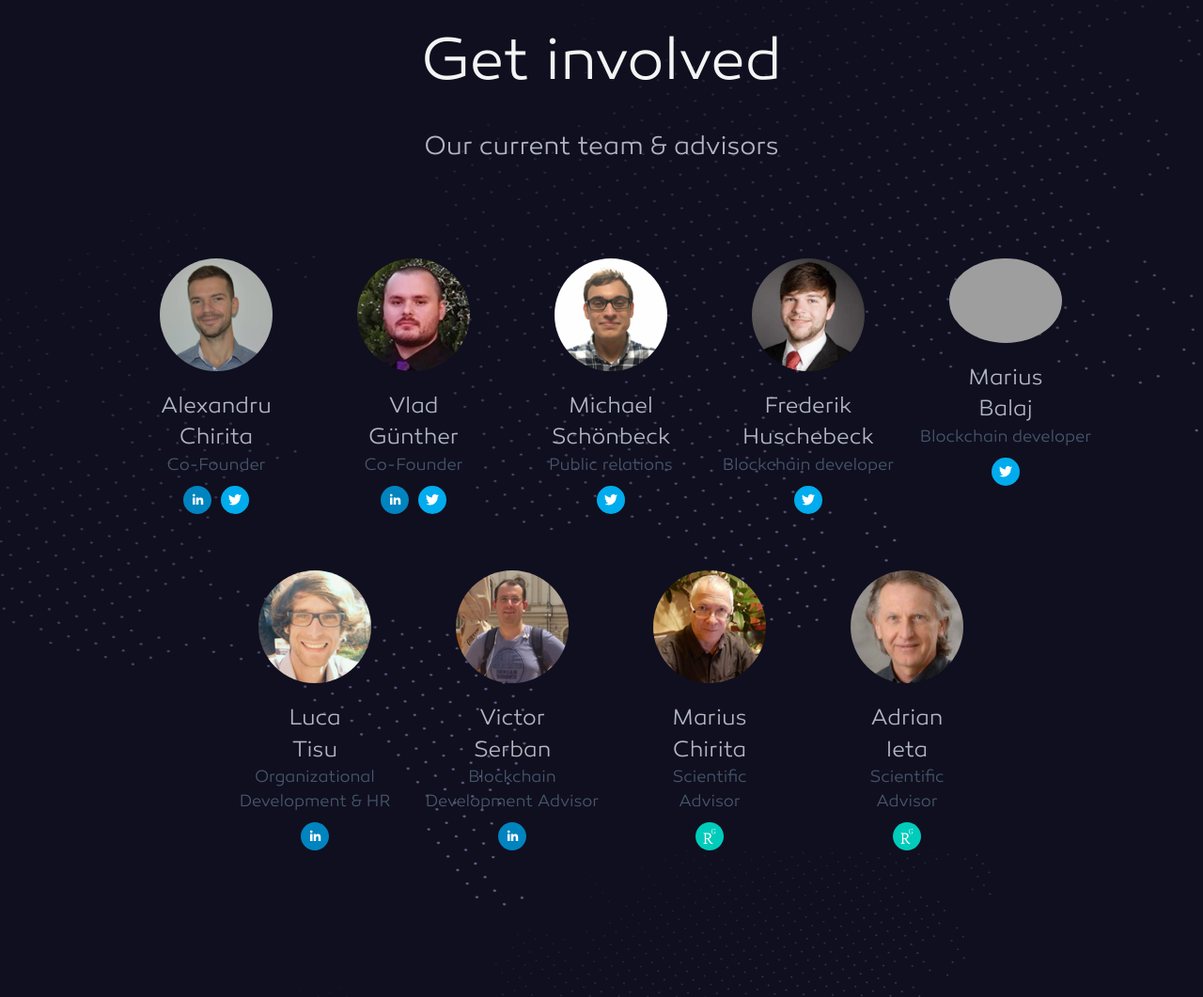
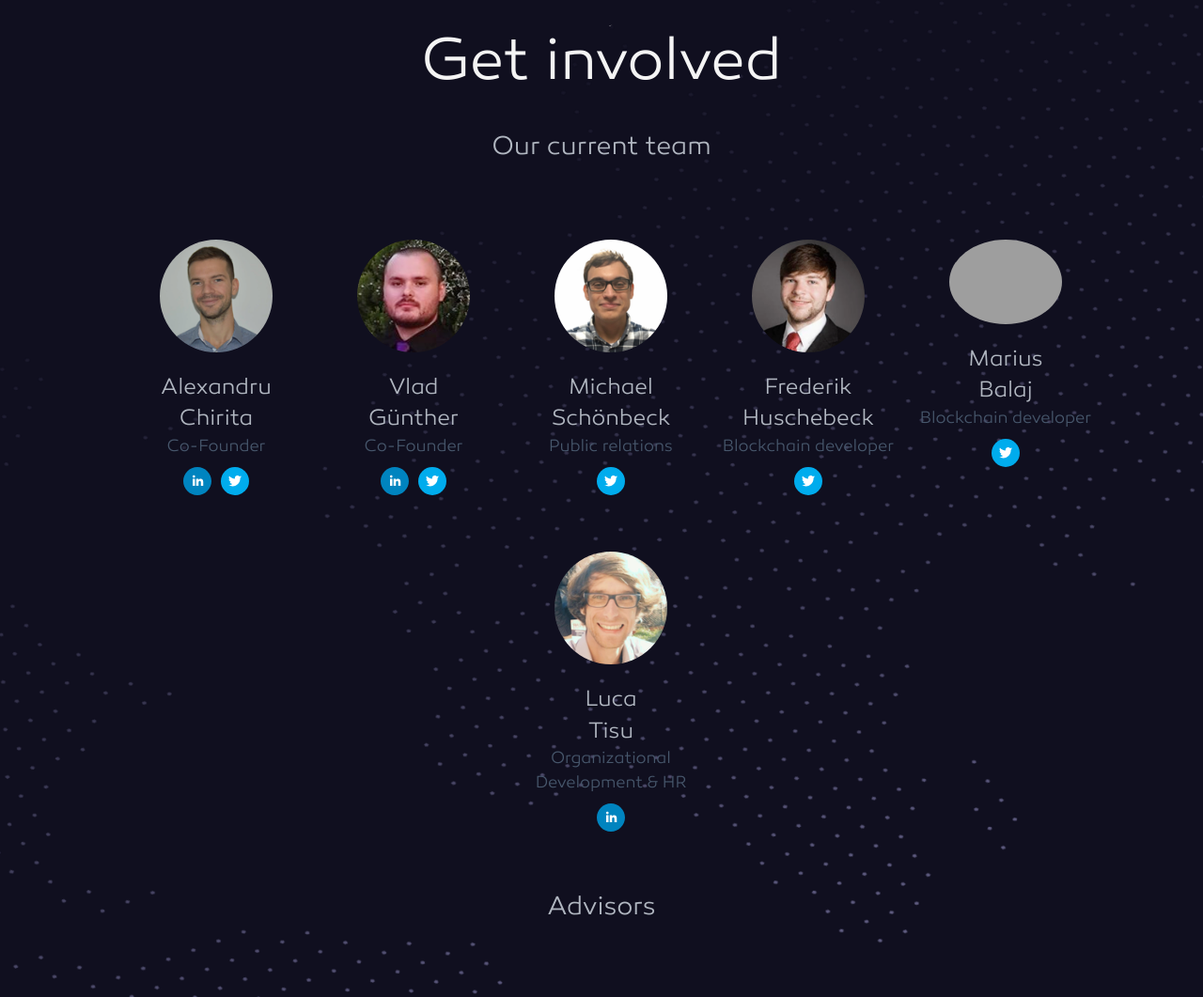
Before and after one commit to scienceroot/landing, a website: page src/index.html in a window 1280 px wide. Shown: the part 4028-5089 px from the top of the page at 94% size. Drawn offline with nearby package versions, Linux system fonts and the light colour scheme; some packages are replaced by stand-ins of ours; grey boxes are pictures that could not be loaded; a script that the page names is missing.

Commit message:
separated team

```diff
--- a/src/assets/scss/sections/_team.scss
+++ b/src/assets/scss/sections/_team.scss
@@ -2,17 +2,24 @@ $team-offset: 100px;
 
 .team {
   text-align: center;
+  margin-bottom: -60px;
+
+  .container {
+    max-width: 1340px;
+  }
 
   @media #{$small-and-down} {
     background-size: 100% auto;
   }
 
+  .paragraph {
+    margin-bottom: 80px;
+  }
+
   &__members {
     display: flex;
     justify-content: center;
-    margin-top: 100px;
     flex-wrap: wrap;
-    margin-bottom: -60px;
 
     @media #{$small-and-down} {
       margin-top: 70px;
--- a/src/index.html
+++ b/src/index.html
@@ -168,7 +168,7 @@
   <section class="team" id="team">
     <div class="container container--is-large">
       <h1 class="title" data-animate-team>Get involved</h1>
-      <p class="paragraph" data-animate-team>Our current team & advisors</p>
+      <p class="paragraph" data-animate-team>Our current team</p>
 
       <div class="team__members">
 
@@ -243,7 +243,11 @@
             </a>
           </div>
         </div>
+      </div>
 
+      <p class="paragraph" data-animate-team>Advisors</p>
+
+      <div class="team__members" data-animate-team-member>
         <div class="team__member" data-animate-team-member>
           <img src="assets/images/team/victor.png" />
           <h2>Victor<br/>Serban</h2>
```
Also changed, not shown: src/assets/dist/style.css.
